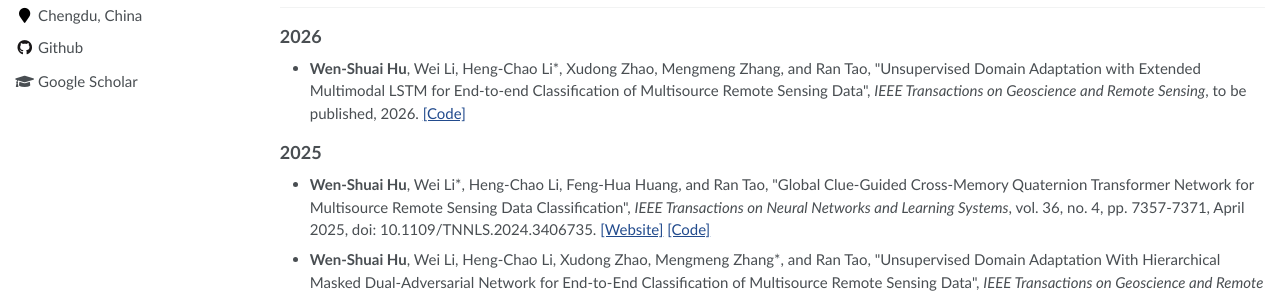
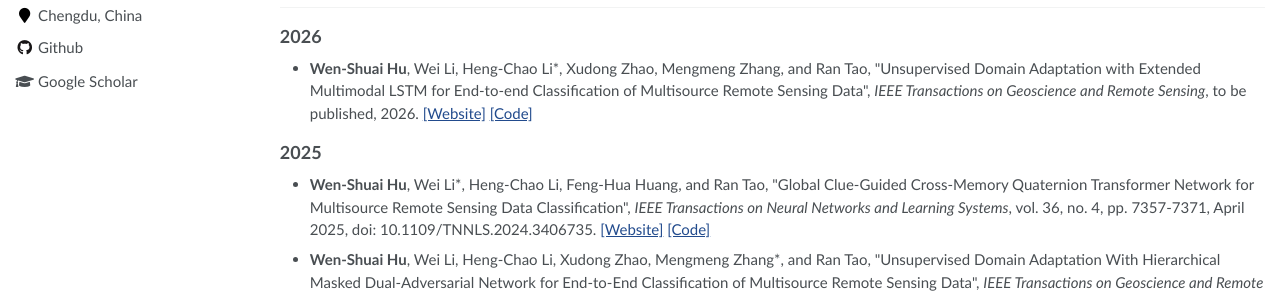
Before and after one commit to WenshuaiHu/wenshuaihu.github.io, a Jekyll site: the page built from pages/about.md, in a window 1280 px wide and 900 px high. Shown: the part 441-737 px from the top of the window. Built offline with Jekyll 4.4.1, drawn with Linux system fonts in a browser that asks for light colours; a script that is not in the unit is left out.

Commit message:
Update about.md

```diff
--- a/pages/about.md
+++ b/pages/about.md
@@ -49,7 +49,7 @@ My current interests include intelligent interpretation and applications of remo
 
 ## 2026
 
-- **Wen-Shuai Hu**, Wei Li, Heng-Chao Li\*, Xudong Zhao, Mengmeng Zhang, and Ran Tao, \"Unsupervised Domain Adaptation with Extended Multimodal LSTM for End-to-end Classification of Multisource Remote Sensing Data\", _IEEE Transactions on Geoscience and Remote Sensing_, to be published, 2026. [[Code]](https://github.com/WenshuaiHu/UDA-MSRS-CCU-MaxNet/tree/main)
+- **Wen-Shuai Hu**, Wei Li, Heng-Chao Li\*, Xudong Zhao, Mengmeng Zhang, and Ran Tao, \"Unsupervised Domain Adaptation with Extended Multimodal LSTM for End-to-end Classification of Multisource Remote Sensing Data\", _IEEE Transactions on Geoscience and Remote Sensing_, to be published, 2026. [[Website]](https://xplorestaging.ieee.org/document/11480897) [[Code]](https://github.com/WenshuaiHu/UDA_MSRS_CCU-MaxNet)
 
 
 ## 2025
```
